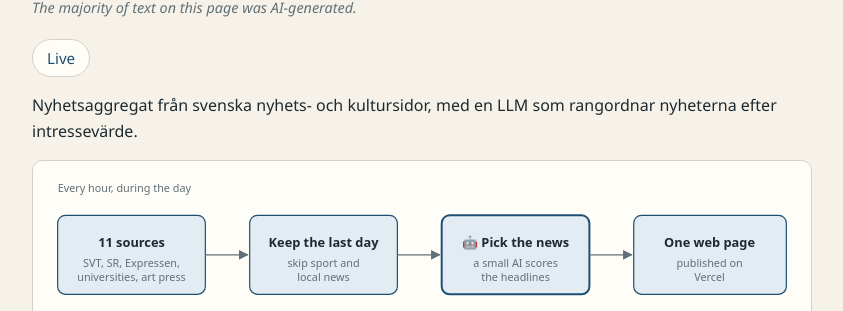
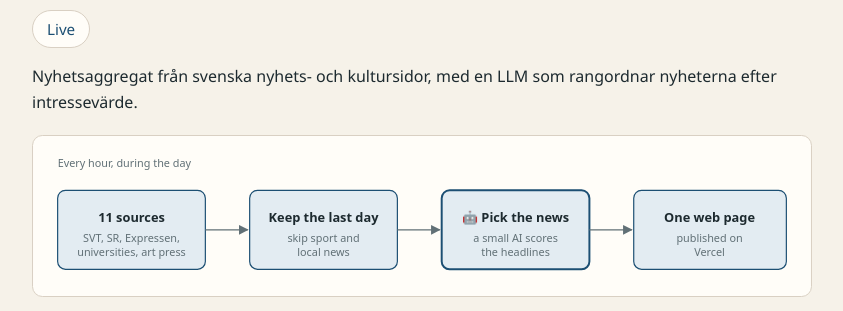
Before and after one commit to tyckeckse/techulture, a plain HTML site: page presentation/index.html in a window 1280 px wide. Shown: the part 112-423 px from the top of the page, without its empty margins (218-1061 px from the left). Drawn offline with Linux system fonts and the light colour scheme.

Commit message:
Swedish README matching the page; drop the AI note; space out diagrams
Co-Authored-By: Claude Opus 5.5 <noreply@anthropic.com>

```diff
--- a/presentation/index.html
+++ b/presentation/index.html
@@ -59,16 +59,15 @@
       padding: 6px 14px;
       font-size: 0.95rem;
     }
+    .diagram { margin: 20px 0; }
     .diagram img { width: 100%; height: auto; display: block; }
     footer { margin-top: 48px; color: var(--muted); font-size: 0.85rem; }
-    .ai-note { color: var(--muted); font-size: 0.9rem; font-style: italic; margin: 6px 0 0; }
   </style>
 </head>
 <body>
   <main>
     <header>
       <h1>🧭 Techulture</h1>
-      <p class="ai-note">The majority of text on this page was AI-generated.</p>
       <div class="links">
         <a href="https://techulture.vercel.app">Live</a>
       </div>
```
Also changed, not shown: 1 other file.
